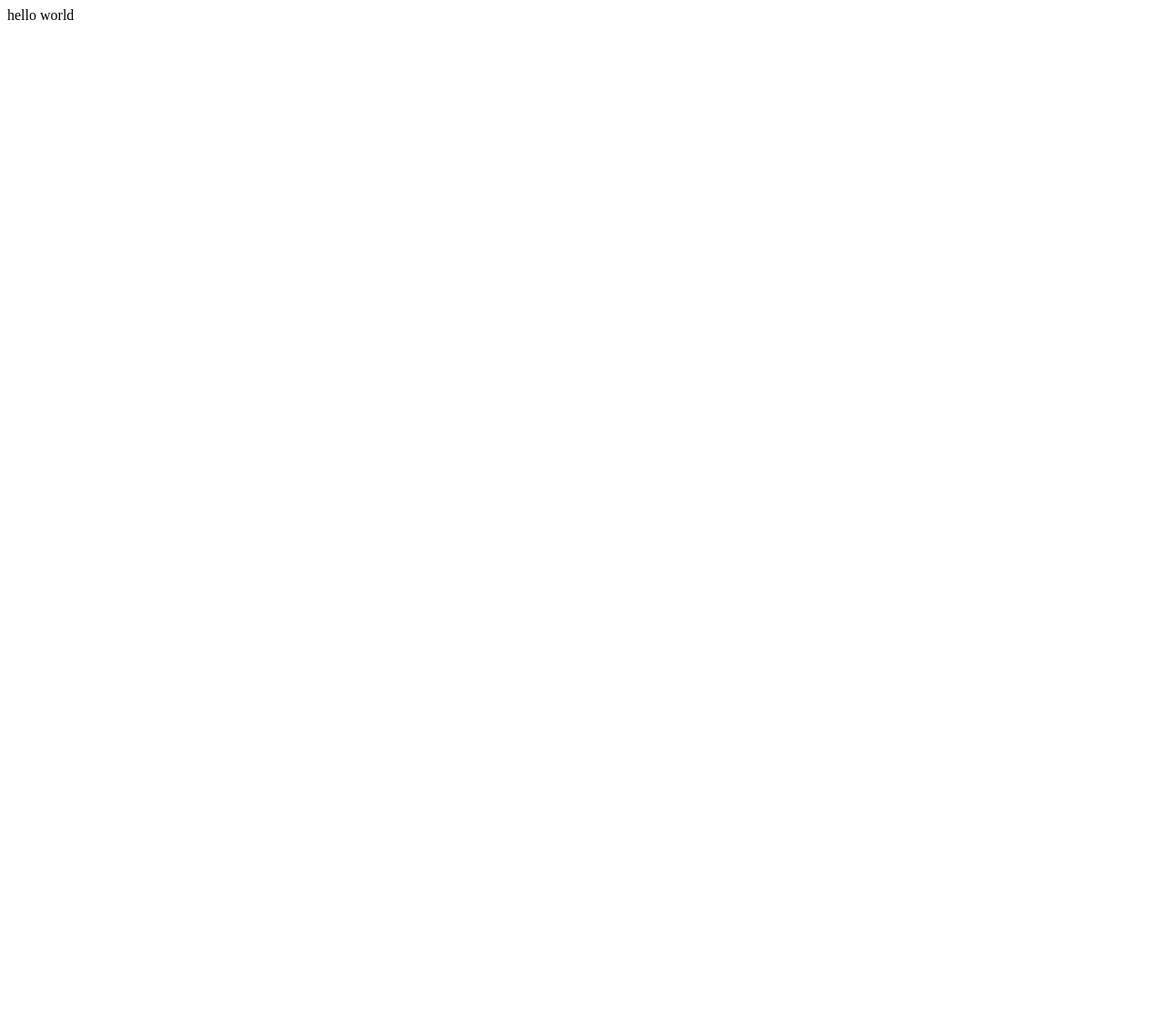
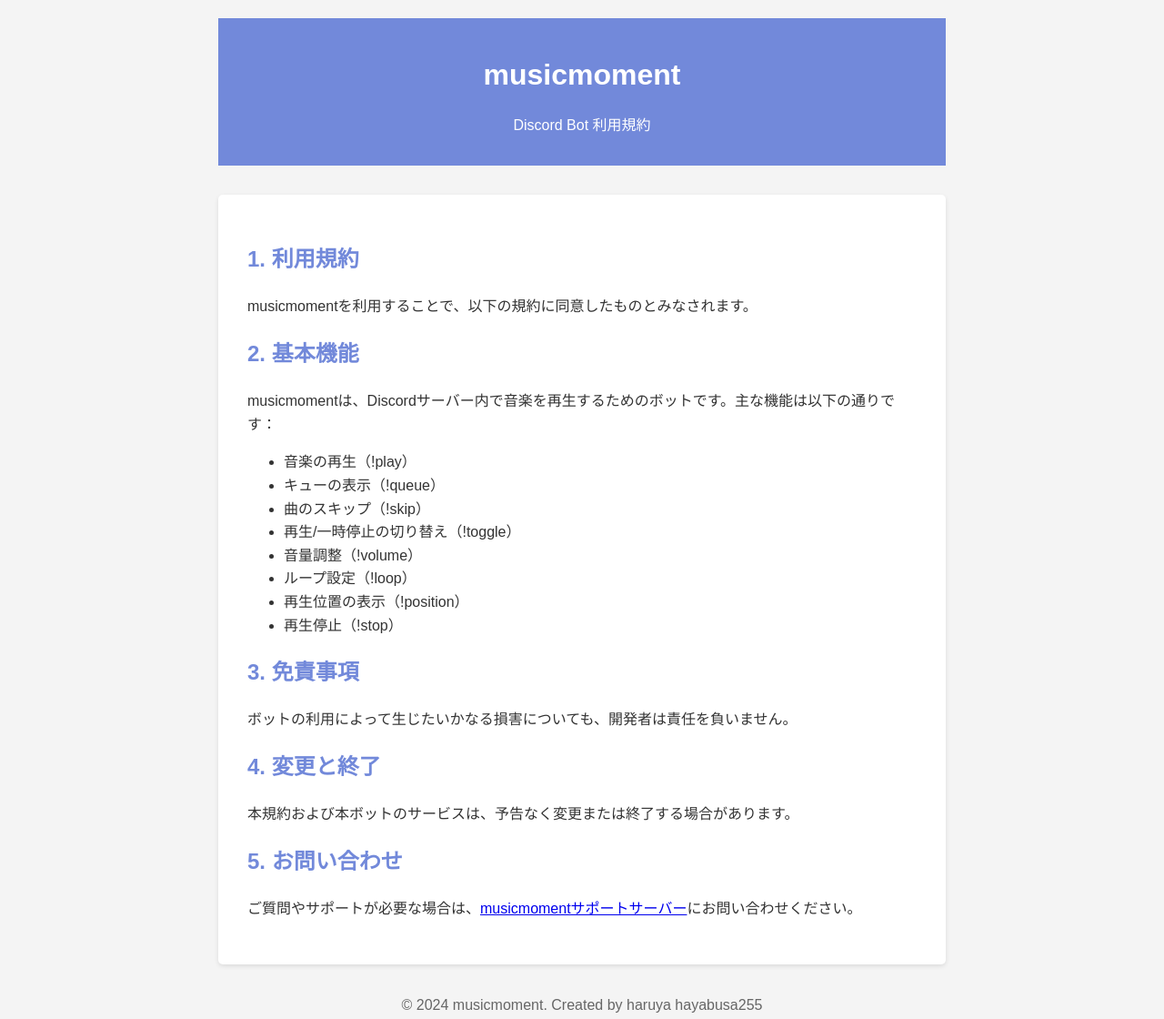
Before and after one commit to haruyq/haruyq.github.io, a plain HTML site: page index.html in a window 1280 px wide. Shown: the whole page at 91% size. Before the commit the page ends 800 px from the top, so only its background shows below. Drawn offline with Linux system fonts and the light colour scheme.

Commit message:
Update index.html

```diff
--- a/index.html
+++ b/index.html
@@ -1 +1,78 @@
-<p>hello world</p>
+<!DOCTYPE html>
+<html lang="ja">
+<head>
+    <meta charset="UTF-8">
+    <meta name="viewport" content="width=device-width, initial-scale=1.0">
+    <title>musicmoment - 利用規約</title>
+    <style>
+        body {
+            font-family: Arial, sans-serif;
+            line-height: 1.6;
+            color: #333;
+            max-width: 800px;
+            margin: 0 auto;
+            padding: 20px;
+            background-color: #f4f4f4;
+        }
+        header {
+            background-color: #7289da;
+            color: white;
+            text-align: center;
+            padding: 1rem;
+            margin-bottom: 2rem;
+        }
+        h1 {
+            margin-bottom: 0;
+        }
+        .content {
+            background-color: white;
+            padding: 2rem;
+            border-radius: 5px;
+            box-shadow: 0 2px 5px rgba(0,0,0,0.1);
+        }
+        h2 {
+            color: #7289da;
+        }
+        footer {
+            text-align: center;
+            margin-top: 2rem;
+            color: #666;
+        }
+    </style>
+</head>
+<body>
+    <header>
+        <h1>musicmoment</h1>
+        <p>Discord Bot 利用規約</p>
+    </header>
+    <div class="content">
+        <h2>1. 利用規約</h2>
+        <p>musicmomentを利用することで、以下の規約に同意したものとみなされます。</p>
+
+        <h2>2. 基本機能</h2>
+        <p>musicmomentは、Discordサーバー内で音楽を再生するためのボットです。主な機能は以下の通りです：</p>
+        <ul>
+            <li>音楽の再生（!play）</li>
+            <li>キューの表示（!queue）</li>
+            <li>曲のスキップ（!skip）</li>
+            <li>再生/一時停止の切り替え（!toggle）</li>
+            <li>音量調整（!volume）</li>
+            <li>ループ設定（!loop）</li>
+            <li>再生位置の表示（!position）</li>
+            <li>再生停止（!stop）</li>
+        </ul>
+
+        <h2>3. 免責事項</h2>
+        <p>ボットの利用によって生じたいかなる損害についても、開発者は責任を負いません。</p>
+
+        <h2>4. 変更と終了</h2>
+        <p>本規約および本ボットのサービスは、予告なく変更または終了する場合があります。</p>
+
+        <h2>5. お問い合わせ</h2>
+        <p>ご質問やサポートが必要な場合は、<a href="https://discord.gg/Q5uWGSCM5g" target="_blank">musicmomentサポートサーバー</a>にお問い合わせください。</p>
+    </div>
+    <footer>
+        <p>&copy; 2024 musicmoment. Created by haruya hayabusa255</p>
+    </footer>
+</body>
+</html>
```
